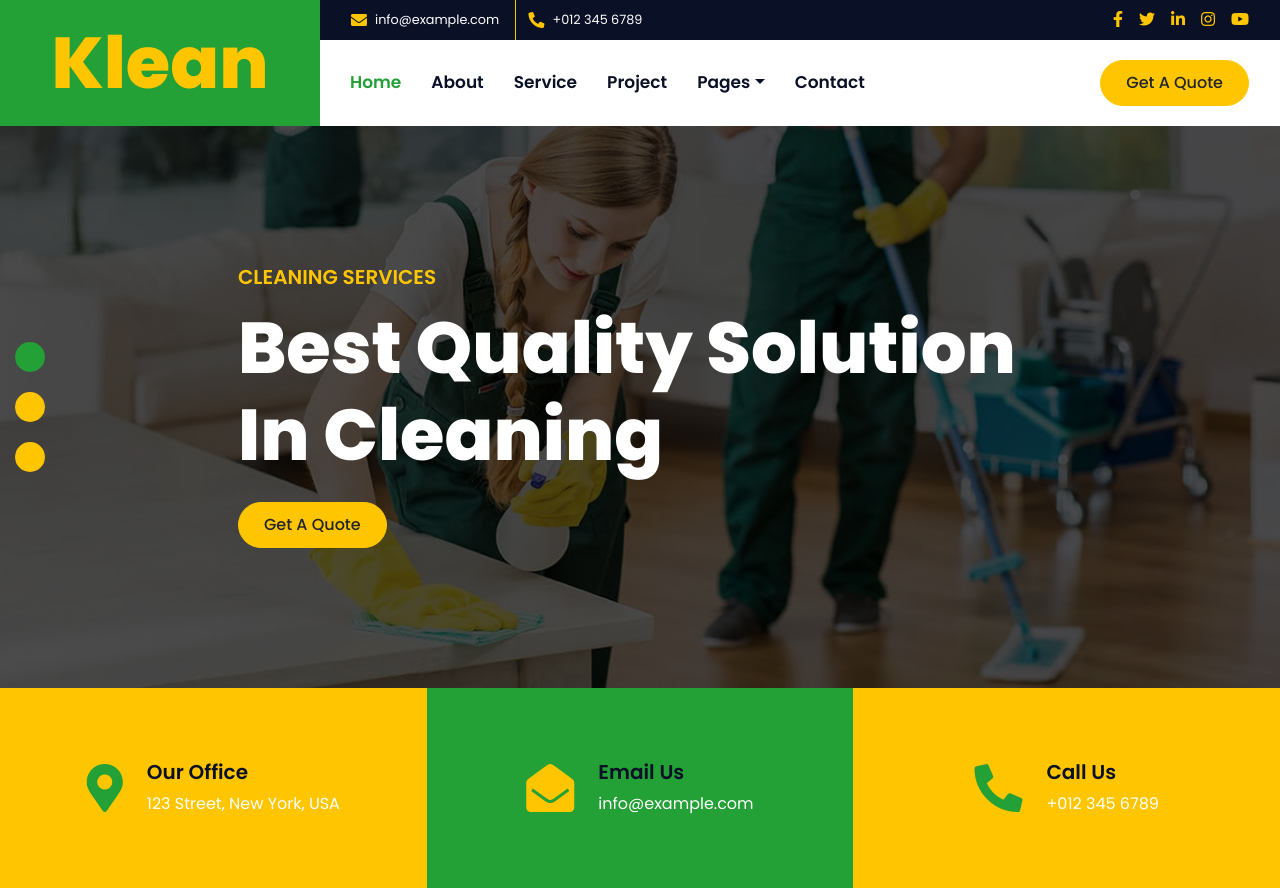
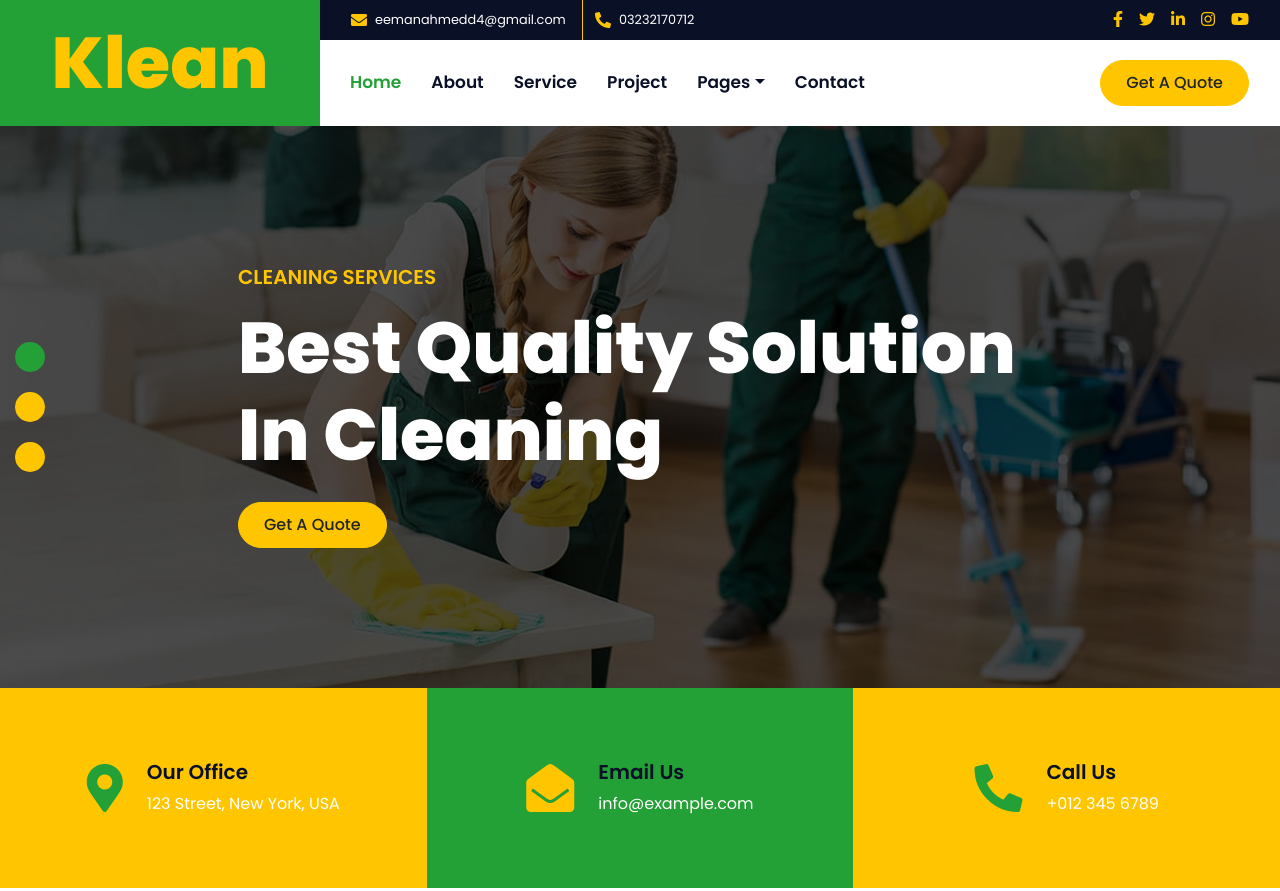
Before and after one commit to eemanahmedd/website-repo, a plain HTML site: page index.html in a window 1280 px wide. Shown: the top 891 px of the page. Drawn offline with nearby package versions, Linux system fonts and the light colour scheme.

Commit message:
change email and phone

```diff
--- a/index.html
+++ b/index.html
@@ -40,11 +40,11 @@
                     <div class="col-lg-7 text-left text-white">
                         <div class="h-100 d-inline-flex align-items-center border-right border-primary py-2 px-3">
                             <i class="fa fa-envelope text-primary mr-2"></i>
-                            <small>info@example.com</small>
+                            <small>eemanahmedd4@gmail.com</small>
                         </div>
                         <div class="h-100 d-inline-flex align-items-center py-2 px-2">
                             <i class="fa fa-phone-alt text-primary mr-2"></i>
-                            <small>+012 345 6789</small>
+                            <small>03232170712</small>
                         </div>
                     </div>
                     <div class="col-lg-5 text-right">
```
